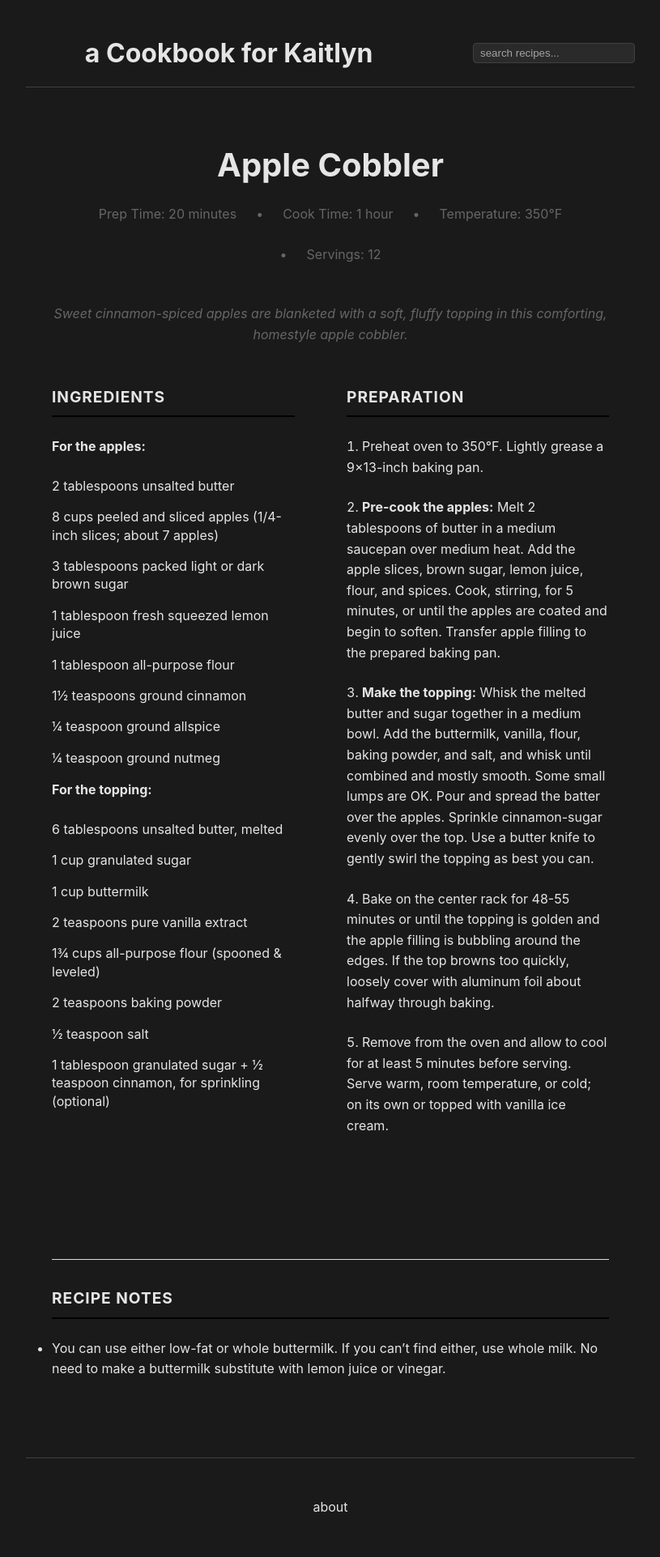
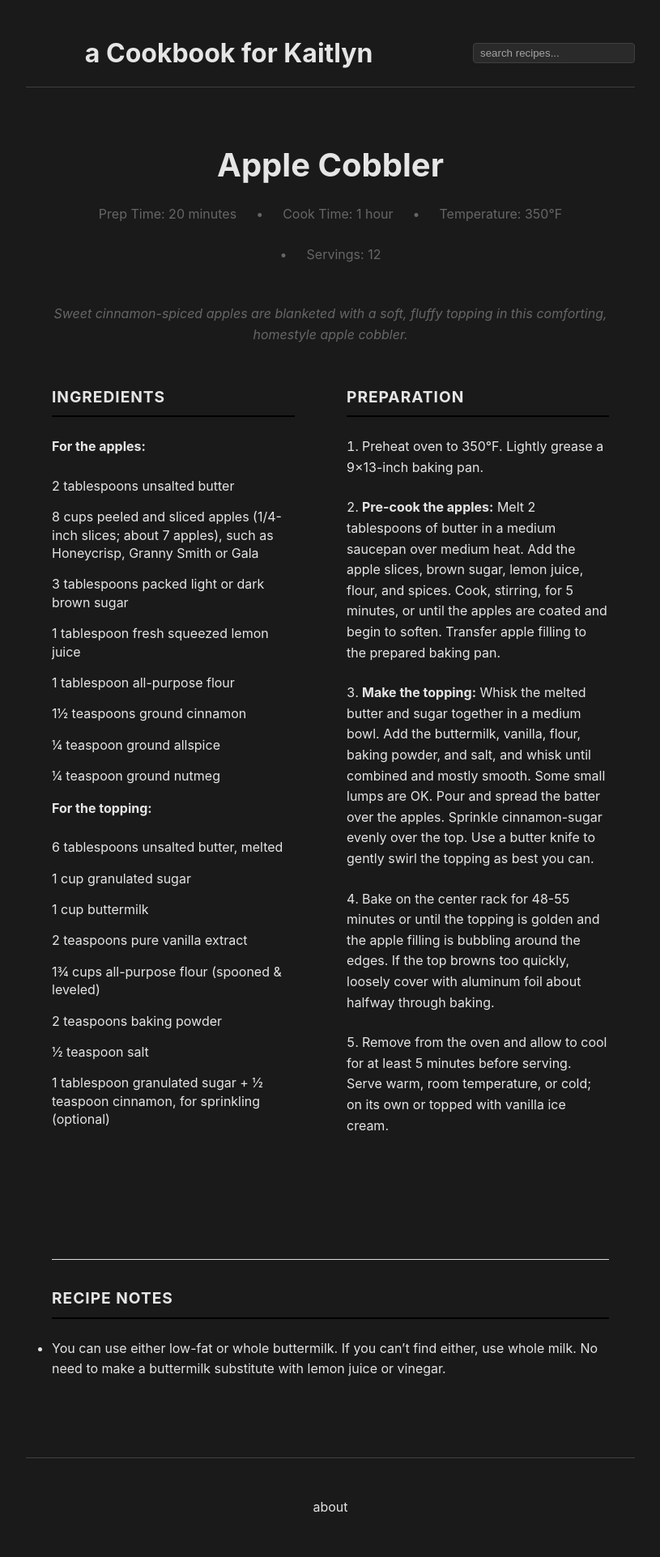
Before and after one commit to williamsca/recipes, a Jekyll site: the page built from _recipes/cobbler-apple.md, in a window 1280 px wide. Shown: the whole page at 81% size, without its empty margins (232-1047 px from the left). Built offline with Jekyll 4.4.1, drawn with Linux system fonts in a browser that asks for light colours.

Commit message:
Specify apple varieties in cobbler recipe

```diff
--- a/_recipes/cobbler-apple.md
+++ b/_recipes/cobbler-apple.md
@@ -15,7 +15,7 @@ source: Sally's Baking Addiction
 ingredients: |
   **For the apples:**
   - 2 tablespoons unsalted butter
-  - 8 cups peeled and sliced apples (1/4-inch slices; about 7 apples)
+  - 8 cups peeled and sliced apples (1/4-inch slices; about 7 apples), such as Honeycrisp, Granny Smith or Gala
   - 3 tablespoons packed light or dark brown sugar
   - 1 tablespoon fresh squeezed lemon juice
   - 1 tablespoon all-purpose flour
```
